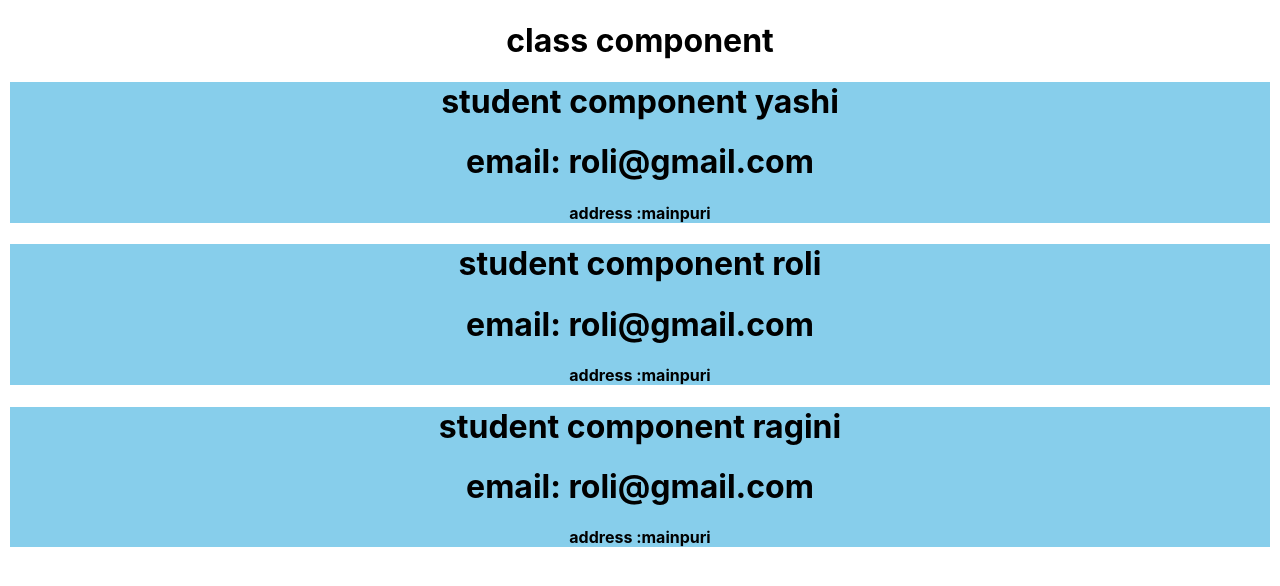
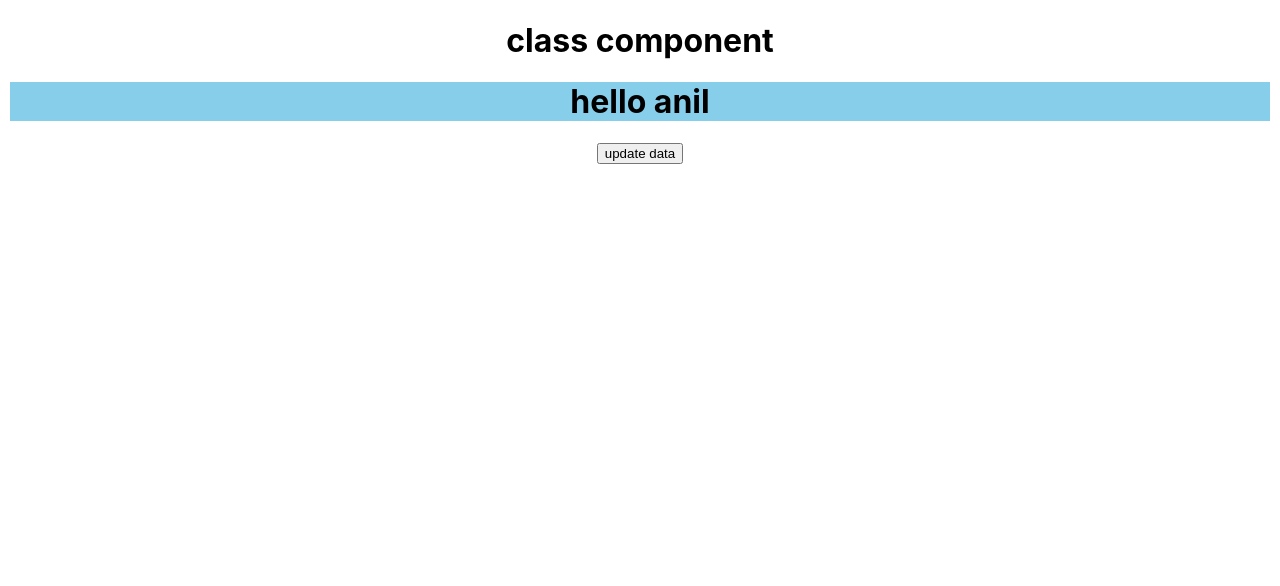
Before and after one commit to rolitiwari1234/Reactjs, a React (Create React App) app: page / in a window 1280 px wide. Shown: the top 586 px of the page. Built offline with nearby package versions, Linux system fonts and the light colour scheme.

Commit message:
class with fun component

```diff
--- a/src/App.js
+++ b/src/App.js
@@ -1,17 +1,17 @@
-
+import React,{useState} from 'react'
 import logo from './logo.svg';
 import './App.css';
 import Student from './Student'
 
 
 function App(){
-
+ const [name,setName]=useState("anil")
 return (
     <div className="App">
      <h1>class component</h1>
-    <Student name = {"yashi"} email = "roli@gmail.com" other = {{address:'mainpuri',mobile:'000'}}/>
-     <Student name = {"roli"} email = "roli@gmail.com" other = {{address:'mainpuri',mobile:'555'}}/>
-    <Student name = {"ragini"} email = "roli@gmail.com" other = {{address:'mainpuri',mobile:'777'}}/>
+    <Student name = {name} />
+    <button onClick = {()=>{setName("siddu")}}>update data</button>
+
     </div>)
 };
 
--- a/src/Student.js
+++ b/src/Student.js
@@ -3,9 +3,9 @@ function Student(props)
     console.log(props)
     return(
         <div style = {{backgroundColor:"skyblue",margin:10}}>
-            <h1> student component  {props.name}</h1>
-            <h1> email:  {props.email}</h1>
-            <h4>address :{props.other.address}</h4>
+             <h1> hello  {props.name}</h1>
+            {/* <h1> email:  {props.email}</h1> */}
+            {/* <h4>address :{props.other.address}</h4>  */}
         </div>
     )
 }
```
